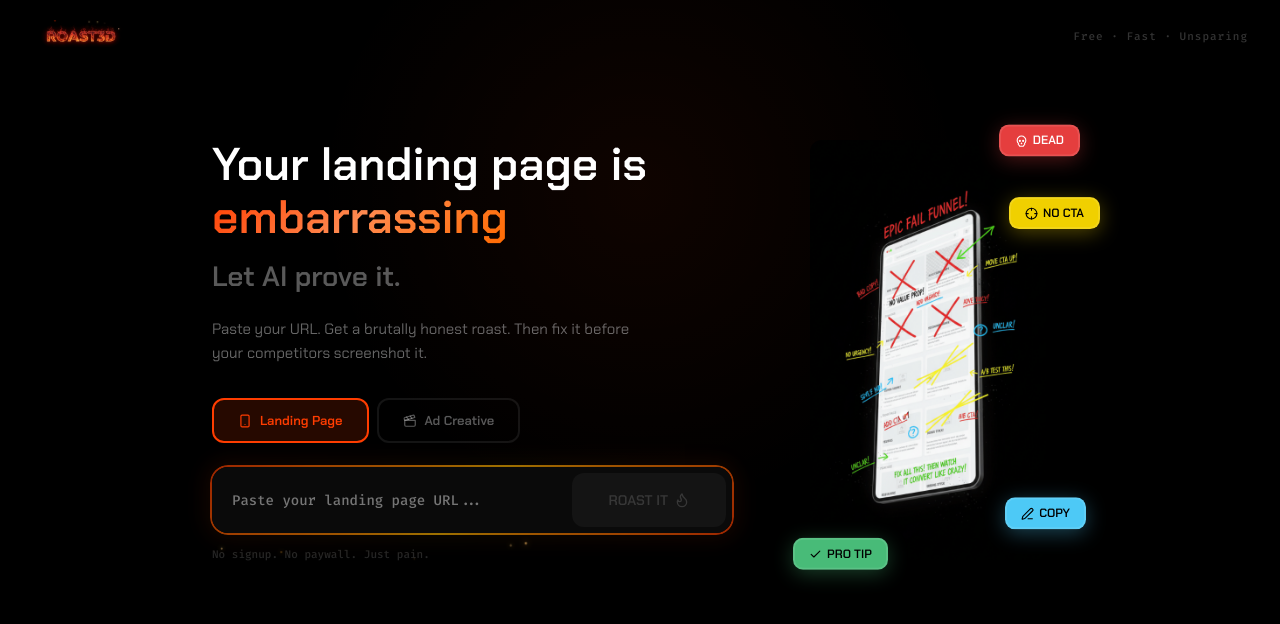
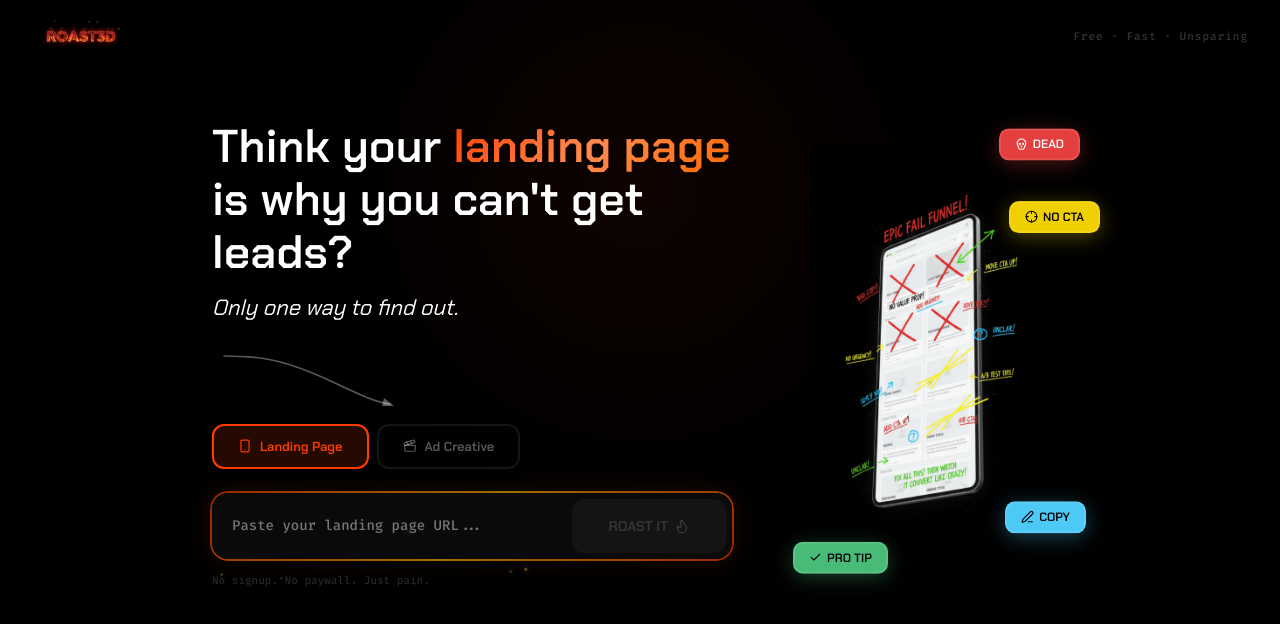
Before and after one commit to lordshua1337/roast3d, a React (Vite) app: page / in a window 1280 px wide. Shown: the top 624 px of the page. Built offline with nearby package versions, Linux system fonts and the light colour scheme.

Commit message:
feat: new headline copy + hand-drawn arrow to input
"Think your landing page is why you can't get leads?"
italic "Only one way to find out." with curved SVG arrow
pointing down to the URL input.

```diff
--- a/src/components/InputPage.tsx
+++ b/src/components/InputPage.tsx
@@ -65,8 +65,8 @@ export function InputPage({ tab, setTab, input, setInput, error, onRoast }: Inpu
       <div style={{ maxWidth: 920, margin: "0 auto", padding: "48px 32px 80px", position: "relative", zIndex: 5 }}>
         <div style={{ display: "flex", gap: 56, alignItems: "center", flexWrap: "wrap" }}>
           <div style={{ flex: "1 1 420px", minWidth: 300 }}>
-            <h1 className="fu" style={{ fontSize: "clamp(28px,5vw,46px)", lineHeight: 1.15, marginBottom: 20 }}>
-              Your {tab === "lp" ? "landing page" : "ad"} is{" "}
+            <h1 className="fu" style={{ fontSize: "clamp(28px,5vw,46px)", lineHeight: 1.15, marginBottom: 12 }}>
+              Think your{" "}
               <span
                 style={{
                   background: "linear-gradient(135deg,#FF3D00,#ff8a50,#ff6a00)",
@@ -74,26 +74,41 @@ export function InputPage({ tab, setTab, input, setInput, error, onRoast }: Inpu
                   WebkitTextFillColor: "transparent",
                 }}
               >
-                embarrassing
+                {tab === "lp" ? "landing page" : "ad creative"}
               </span>
-              <br />
-              <span style={{ fontSize: "clamp(18px,3vw,28px)", color: "rgba(255,255,255,.35)" }}>
-                Let AI prove it.
-              </span>
+              {" "}is why you can't get leads?
             </h1>
             <p
               className="fb"
               style={{
-                fontSize: 15,
-                color: "rgba(255,255,255,.4)",
-                lineHeight: 1.65,
-                marginBottom: 32,
-                maxWidth: 440,
+                fontSize: "clamp(16px,2.5vw,22px)",
+                color: "#fff",
+                fontStyle: "italic",
+                lineHeight: 1.5,
+                marginBottom: 28,
               }}
             >
-              Paste your URL. Get a brutally honest roast. Then fix it before your
-              competitors screenshot it.
+              Only one way to find out.
             </p>
+            <svg
+              width="180"
+              height="60"
+              viewBox="0 0 180 60"
+              fill="none"
+              style={{ marginBottom: 12, marginLeft: 8, display: "block" }}
+            >
+              <path
+                d="M4 4 C 40 4, 60 8, 90 20 S 150 50, 170 52"
+                stroke="rgba(255,255,255,0.35)"
+                strokeWidth="1.5"
+                strokeLinecap="round"
+                fill="none"
+              />
+              <polygon
+                points="164,46 174,54 162,54"
+                fill="rgba(255,255,255,0.35)"
+              />
+            </svg>
             <div style={{ display: "flex", gap: 8, marginBottom: 24 }}>
               {[
                 { k: "lp" as TabType, l: "Landing Page", I: Smartphone },
```
